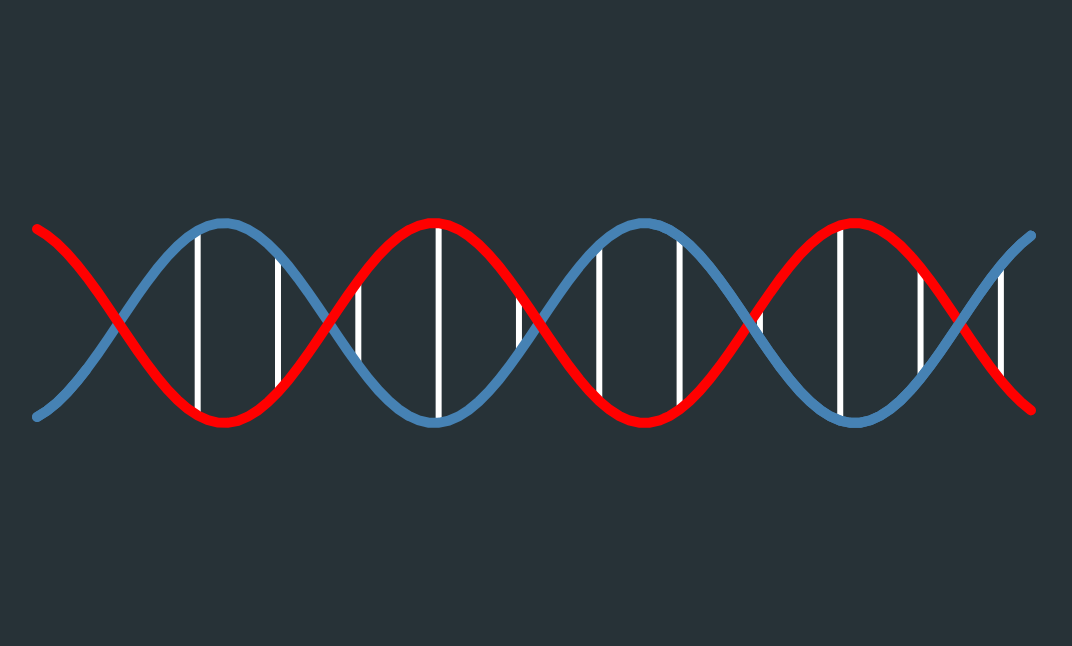
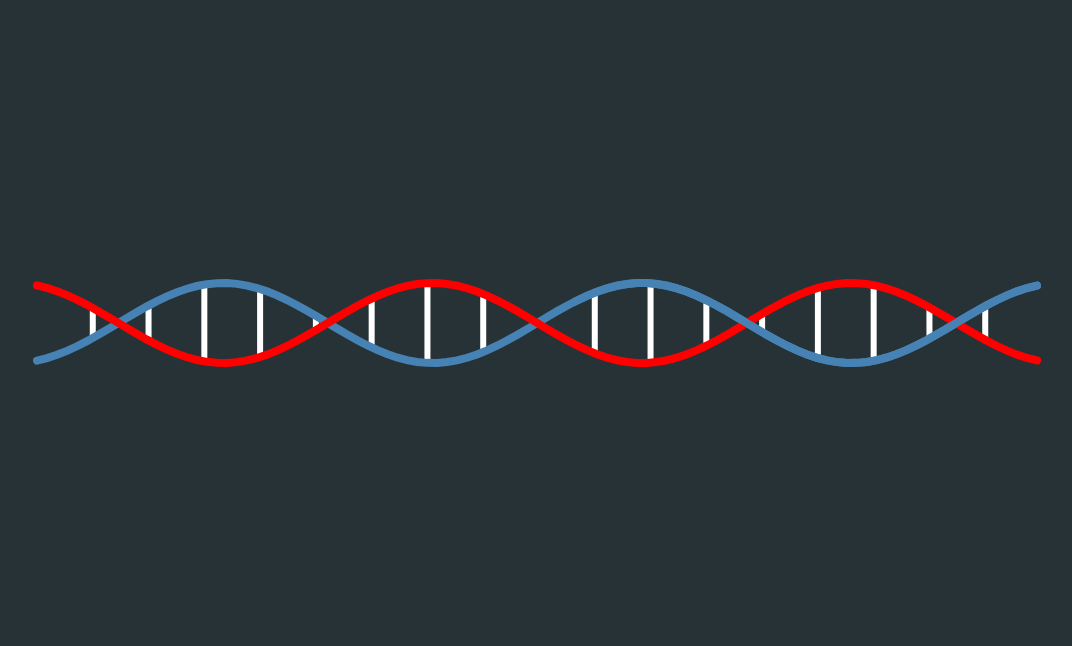
Before and after one commit to ste-vg/data-dna, a website built with webpack: page src/index.html in a window 1280 px wide. Shown: the part 77-723 px from the top of the page, without its empty margins (101-1173 px from the left). Built offline with nearby package versions, Linux system fonts and the light colour scheme.

Commit message:
animation

```diff
--- a/package.json
+++ b/package.json
@@ -19,6 +19,7 @@
   "homepage": "https://github.com/ste-vg/data-dna#readme",
   "devDependencies": {
     "@types/chai": "^4.1.4",
+    "@types/gsap": "^1.20.1",
     "@types/mocha": "^5.2.2",
     "chai": "^4.1.2",
     "clean-webpack-plugin": "^0.1.19",
@@ -38,5 +39,8 @@
     "webpack": "^4.12.0",
     "webpack-cli": "^3.0.8",
     "webpack-dev-server": "^3.1.4"
+  },
+  "dependencies": {
+    "gsap": "^2.1.0"
   }
 }
--- a/src/app/app.scss
+++ b/src/app/app.scss
@@ -12,25 +12,28 @@ app
     .container
     {
         width: 80vw;
-        height: 30vh;
+        height: 80vh;
+        cursor: pointer;
     }
 
     #root
     {
         width: 100%;
         height: 100%;
+        -webkit-backface-visibility:hidden;
         //background-color: red;
     }
 
     svg
     {
         //background-color: black;
+
     }
 
     .line
     {
         fill: none;
-        stroke-width: 10px;
+        stroke-width: 0px;
         stroke-linecap: round;
     }
 
--- a/src/app/app.ts
+++ b/src/app/app.ts
@@ -1,6 +1,7 @@
 import './app.scss';
 import HTML from './app.html';
 import { Component } from '../common/component';
+import { TweenMax, Power4 } from "gsap";
 
 export class App extends Component
 {
@@ -15,17 +16,30 @@ export class App extends Component
 
     private amplitude = 0; // wave amplitude
     private rarity = 0; // point spacing
-    private freq = 0.15; // angular frequency
+    private targetFreq = 0.15; // angular frequency
+    private freq = 0;
     private phase = 0;
     private minBaseGap = 0;
     private padding = 10;
     private rotationSpeed = 0.075;
     private curveResolution = 10;
     private points = 0;
+    private maxAmplitude = 40;
+    private targetMinY = 10;
+    private minY = 10;
 
+    private backBoneWidth = 0;
+    private targetBackBoneWidth = 8;
+
+    private showDetails:boolean = true;
     private addBlanks:boolean = true;
 
     private data = [
+        'panasky',
+        'panasky',
+        'panasky',
+        'panasky',
+        'panasky',
         'panasky',
         'panasky',
         'panasky',
@@ -73,8 +87,6 @@ export class App extends Component
         this.lineBottomOver.style.stroke = 'steelblue';
 
         this.svg.appendChild(this.lineBottomOver);
-
-
     }
 
     private onInit()
@@ -101,8 +113,34 @@ export class App extends Component
                 this.bases.push(base);
             }
 
+            this._container.addEventListener('click', () => this.toggleState())
+
+            this.onStateChange();
             requestAnimationFrame(() => this.tick());
         }
+    }
+
+    private toggleState()
+    {
+        this.showDetails = !this.showDetails;
+        this.onStateChange();
+    }
+
+    private onStateChange()
+    {
+        TweenMax.to(this, 3, {
+            backBoneWidth: this.showDetails ? this.targetBackBoneWidth : 0,
+            freq: this.showDetails ? this.targetFreq : 0,
+            minY: this.showDetails ? 0 : this.targetMinY,
+            ease: Power4.easeInOut
+        })
+    }
+
+    private getY(i:number, direction:number)
+    {
+        let amp = direction * this.amplitude;
+        let minY = direction * this.minY;
+        return minY + (Math.sin(this.freq * (i + this.phase)) * amp + (this._height/2));
     }
 
     private draw()
@@ -110,25 +148,24 @@ export class App extends Component
         let topPath = [];
         let bottomPath = [];
 
-
         for (let i = 0; i < this.points; i++)
         {
             let x = String((i + 1) * this.rarity);
-            let y1 = String(Math.sin(this.freq * (i + this.phase)) * this.amplitude + (this._height/2));
-            let y2 = String(Math.sin(this.freq * (i + this.phase)) * -this.amplitude + (this._height/2));
+            let y1 = String(this.getY(i, 1));
+            let y2 = String(this.getY(i, -1));
 
             topPath.push([x, y1]);
             bottomPath.push([x, y2]);
         }
 
-        let gaps = Math.round(this.points / (this.data.length - 1));
-        console.log(gaps)
+        let gaps = this.points / (this.data.length - 1);
+
         for (let i = 0; i < this.data.length; i++)
         {
             let j = i * gaps;
             let x = String((j + 1) * this.rarity);
-            let y1 = String(Math.sin(this.freq * (j + this.phase)) * this.amplitude + (this._height/2));
-            let y2 = String(Math.sin(this.freq * (j + this.phase)) * -this.amplitude + (this._height/2));
+            let y1 = String(this.getY(j, 1));
+            let y2 = String(this.getY(j, -1));
 
             let base = this.bases[i];
             base.setAttribute('x1', x);
@@ -148,15 +185,19 @@ export class App extends Component
             bottomPathString += (i == 0 ? 'M' : 'L');
             bottomPathString += bottomPath[i].join(' ');
         }
+
         this.lineTop.setAttribute("d", topPathString);
         this.lineBottomOver.setAttribute("d", bottomPathString);
         this.lineBottomUnder.setAttribute("d", bottomPathString);
+
+        this.lineTop.style.strokeWidth = String(this.backBoneWidth);
+        this.lineBottomOver.style.strokeWidth = String(this.backBoneWidth);
+        this.lineBottomUnder.style.strokeWidth = String(this.backBoneWidth);
 
         let lineSize = this.lineBottomOver.getTotalLength()
         let curveSize = (lineSize - (lineSize * this.freq)) / 1.5;
         this.lineBottomOver.style.strokeDasharray = `${curveSize} ${curveSize}`;
         this.lineBottomOver.style.strokeDashoffset = `${(curveSize / 2) + this.rarity * this.phase}`;
-
     }
 
     tick()
@@ -168,9 +209,6 @@ export class App extends Component
 
     onResize()
 	{
-
-
-
         if(this._container)
         {
             this._width = this._container.offsetWidth;
@@ -180,9 +218,11 @@ export class App extends Component
             this.svg.setAttribute('height', String(this._height));
 
 
-            this.points = Math.round(this.width / this.curveResolution)
+            this.points = this.width / this.curveResolution;
             this.amplitude = (this.height - (this.padding * 2)) / 2;
             this.rarity = this.width / this.points;
+
+            if(this.amplitude > this.maxAmplitude) this.amplitude = this.maxAmplitude;
             if(this.rarity < this.minBaseGap) this.rarity = this.minBaseGap;
         }
     }
```
Also changed, not shown: 1 other file.
